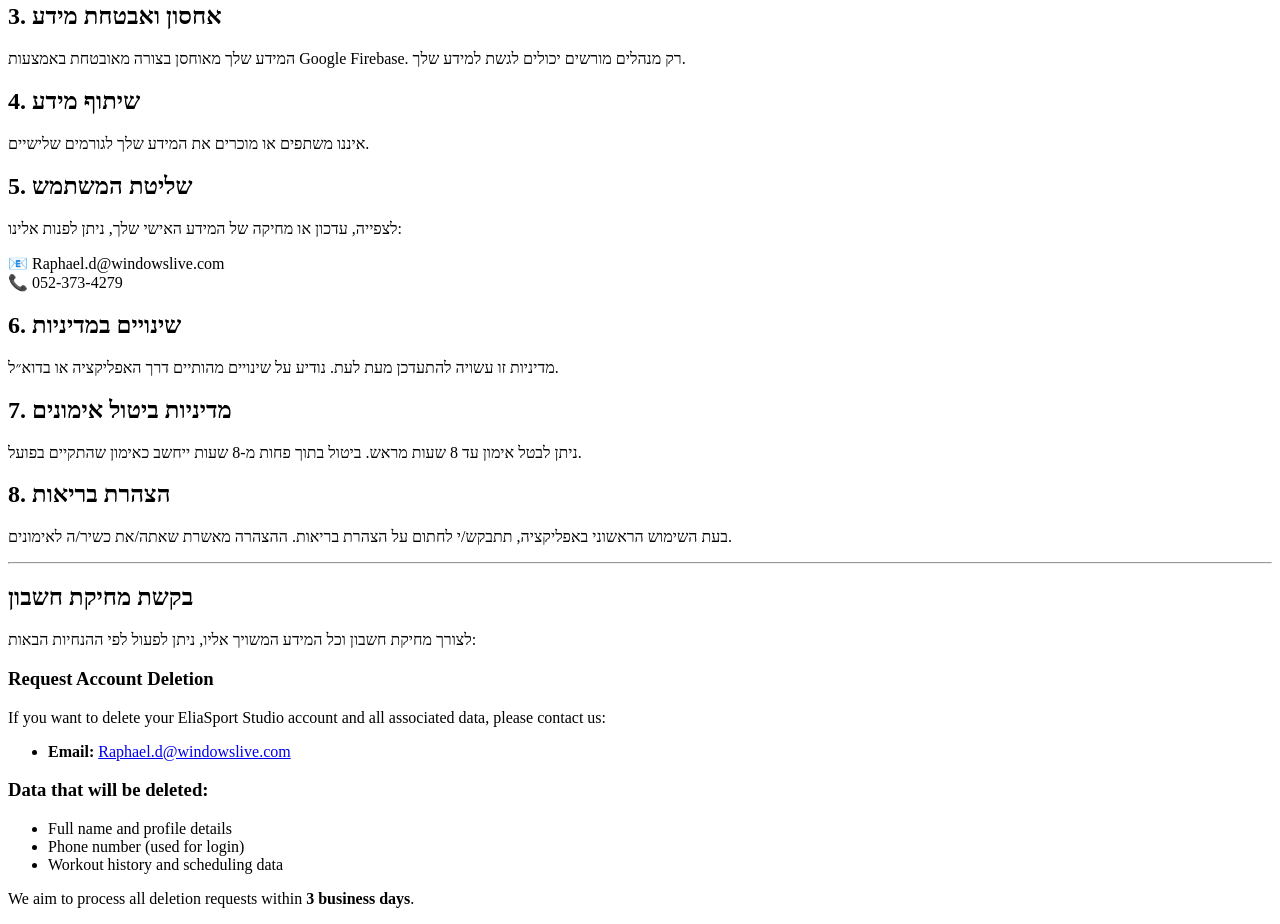
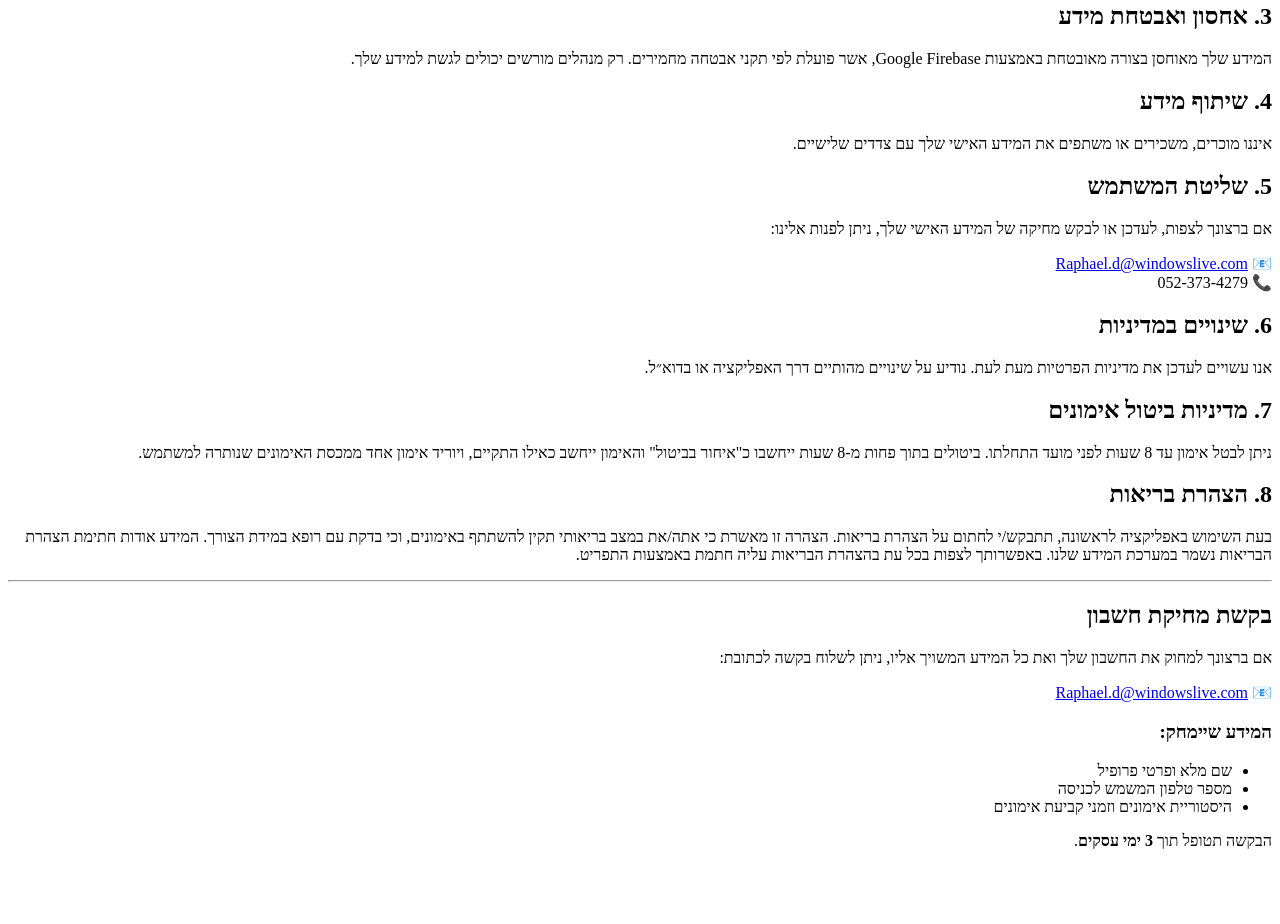
Before and after one commit to rafaeldamouny/eliasport-studio-privacy, a plain HTML site: page index.html in a window 1280 px wide. Shown: the part 428-1352 px from the top of the page. After the commit the page ends 1294 px from the top, so only its background shows below. Drawn offline with Linux system fonts and the light colour scheme.

Commit message:
Update index.html

```diff
--- a/index.html
+++ b/index.html
@@ -2,9 +2,9 @@
 <html lang="he">
 <head>
   <meta charset="UTF-8">
-  <title>EliaSport Studio - מדיניות פרטיות</title>
+  <title>מדיניות פרטיות - EliaSport Studio</title>
 </head>
-<body>
+<body dir="rtl">
   <h1>מדיניות פרטיות לאפליקציית EliaSport Studio</h1>
   <p><strong>תאריך התחלה:</strong> 23.03.2025</p>
 
@@ -27,42 +27,37 @@
   </ul>
 
   <h2>3. אחסון ואבטחת מידע</h2>
-  <p>המידע שלך מאוחסן בצורה מאובטחת באמצעות Google Firebase. רק מנהלים מורשים יכולים לגשת למידע שלך.</p>
+  <p>המידע שלך מאוחסן בצורה מאובטחת באמצעות Google Firebase, אשר פועלת לפי תקני אבטחה מחמירים. רק מנהלים מורשים יכולים לגשת למידע שלך.</p>
 
   <h2>4. שיתוף מידע</h2>
-  <p>איננו משתפים או מוכרים את המידע שלך לגורמים שלישיים.</p>
+  <p>איננו מוכרים, משכירים או משתפים את המידע האישי שלך עם צדדים שלישיים.</p>
 
   <h2>5. שליטת המשתמש</h2>
-  <p>לצפייה, עדכון או מחיקה של המידע האישי שלך, ניתן לפנות אלינו:</p>
-  <p>📧 Raphael.d@windowslive.com<br>📞 052-373-4279</p>
+  <p>אם ברצונך לצפות, לעדכן או לבקש מחיקה של המידע האישי שלך, ניתן לפנות אלינו:</p>
+  <p>📧 <a href="mailto:Raphael.d@windowslive.com">Raphael.d@windowslive.com</a><br>📞 052-373-4279</p>
 
   <h2>6. שינויים במדיניות</h2>
-  <p>מדיניות זו עשויה להתעדכן מעת לעת. נודיע על שינויים מהותיים דרך האפליקציה או בדוא״ל.</p>
+  <p>אנו עשויים לעדכן את מדיניות הפרטיות מעת לעת. נודיע על שינויים מהותיים דרך האפליקציה או בדוא״ל.</p>
 
   <h2>7. מדיניות ביטול אימונים</h2>
-  <p>ניתן לבטל אימון עד 8 שעות מראש. ביטול בתוך פחות מ-8 שעות ייחשב כאימון שהתקיים בפועל.</p>
+  <p>ניתן לבטל אימון עד 8 שעות לפני מועד התחלתו. ביטולים בתוך פחות מ-8 שעות ייחשבו כ"איחור בביטול" והאימון ייחשב כאילו התקיים, ויוריד אימון אחד ממכסת האימונים שנותרה למשתמש.</p>
 
   <h2>8. הצהרת בריאות</h2>
-  <p>בעת השימוש הראשוני באפליקציה, תתבקש/י לחתום על הצהרת בריאות. ההצהרה מאשרת שאתה/את כשיר/ה לאימונים.</p>
+  <p>בעת השימוש באפליקציה לראשונה, תתבקש/י לחתום על הצהרת בריאות. הצהרה זו מאשרת כי אתה/את במצב בריאותי תקין להשתתף באימונים, וכי בדקת עם רופא במידת הצורך. המידע אודות חתימת הצהרת הבריאות נשמר במערכת המידע שלנו. באפשרותך לצפות בכל עת בהצהרת הבריאות עליה חתמת באמצעות התפריט.</p>
 
   <hr>
 
   <h2>בקשת מחיקת חשבון</h2>
-  <p>לצורך מחיקת חשבון וכל המידע המשויך אליו, ניתן לפעול לפי ההנחיות הבאות:</p>
+  <p>אם ברצונך למחוק את החשבון שלך ואת כל המידע המשויך אליו, ניתן לשלוח בקשה לכתובת:</p>
+  <p>📧 <a href="mailto:Raphael.d@windowslive.com">Raphael.d@windowslive.com</a></p>
 
-  <h3>Request Account Deletion</h3>
-  <p>If you want to delete your EliaSport Studio account and all associated data, please contact us:</p>
+  <h3>המידע שיימחק:</h3>
   <ul>
-    <li><strong>Email:</strong> <a href="mailto:Raphael.d@windowslive.com">Raphael.d@windowslive.com</a></li>
+    <li>שם מלא ופרטי פרופיל</li>
+    <li>מספר טלפון המשמש לכניסה</li>
+    <li>היסטוריית אימונים וזמני קביעת אימונים</li>
   </ul>
 
-  <h3>Data that will be deleted:</h3>
-  <ul>
-    <li>Full name and profile details</li>
-    <li>Phone number (used for login)</li>
-    <li>Workout history and scheduling data</li>
-  </ul>
-
-  <p>We aim to process all deletion requests within <strong>3 business days</strong>.</p>
+  <p>הבקשה תטופל תוך <strong>3 ימי עסקים</strong>.</p>
 </body>
 </html>
```
